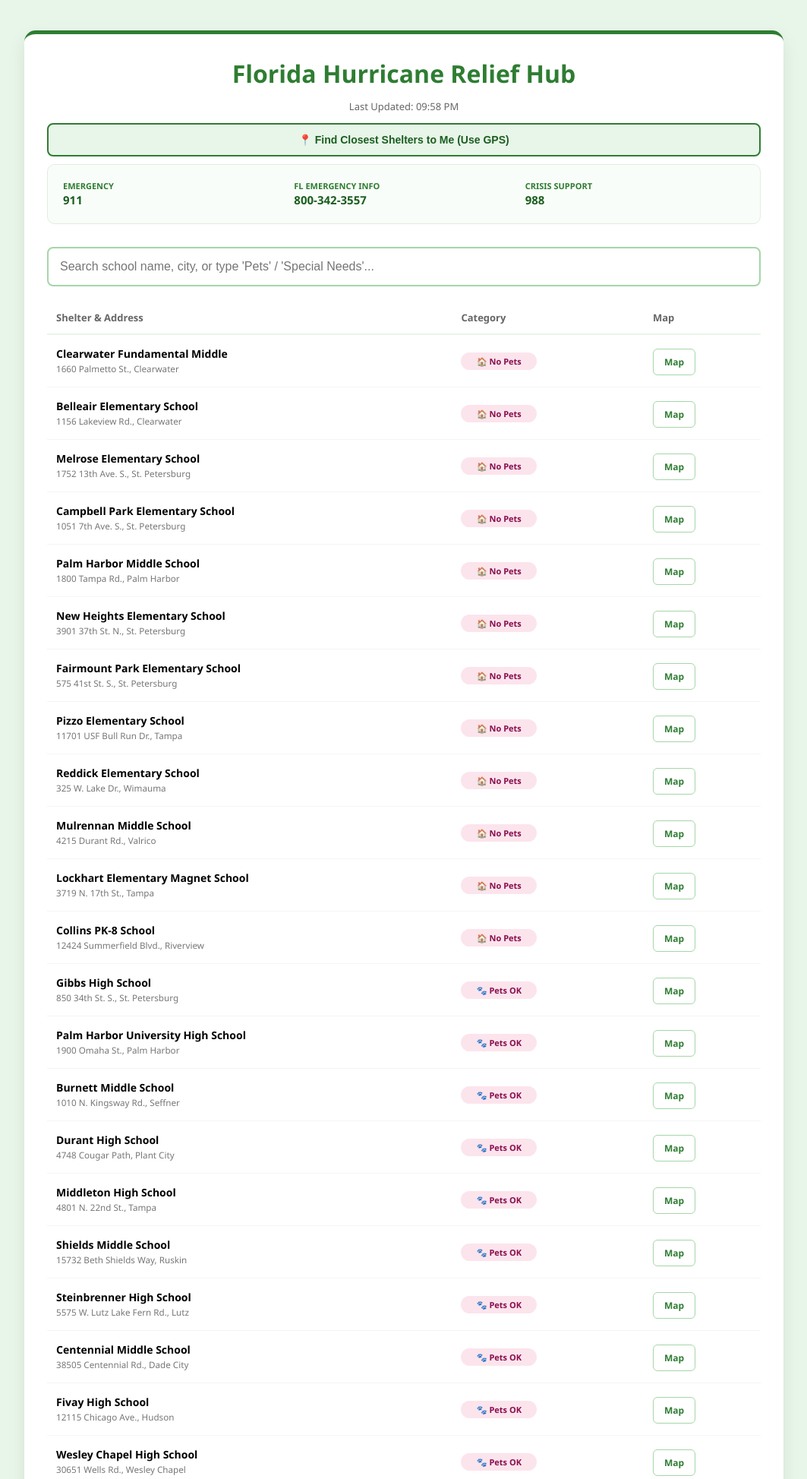
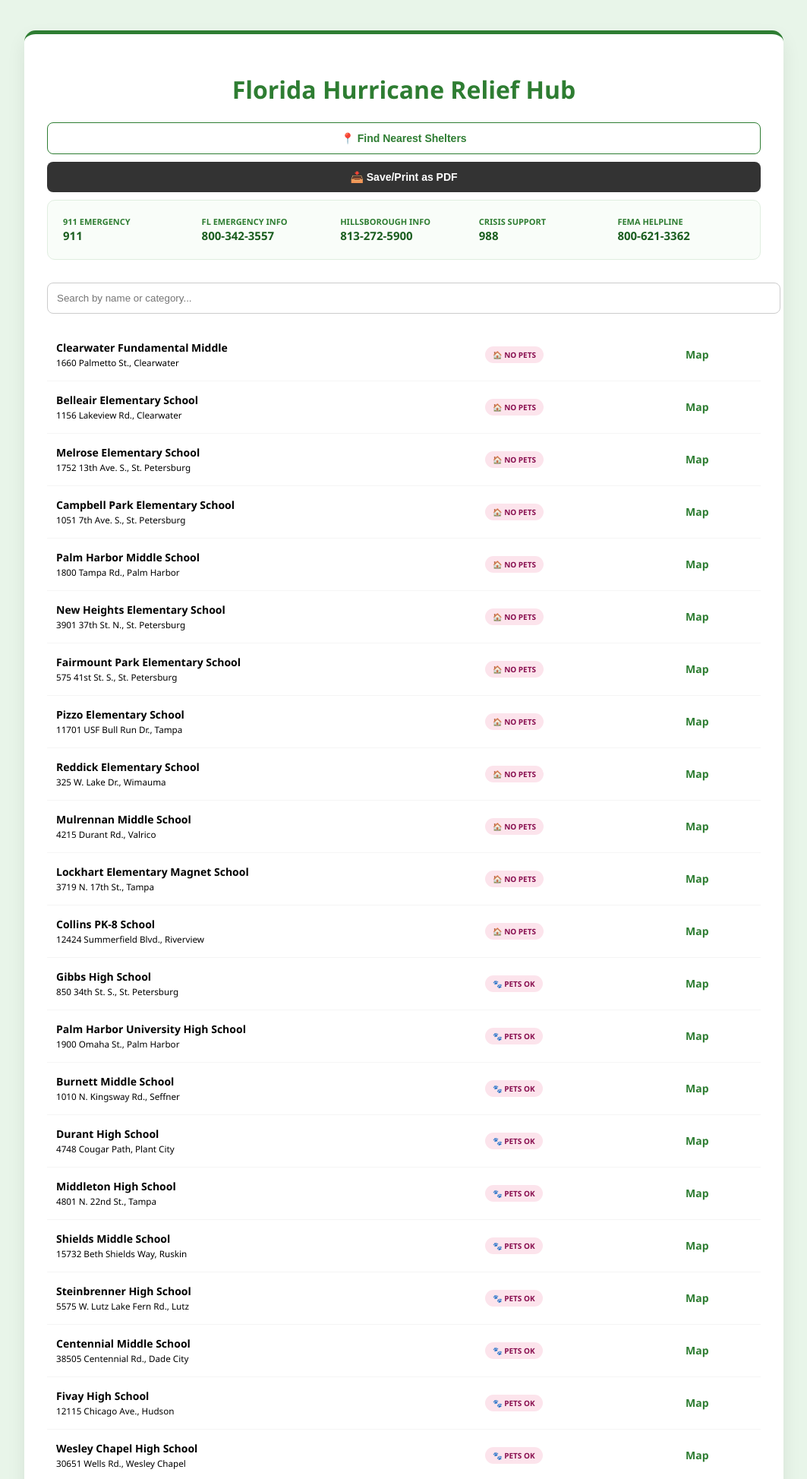
Before and after one commit to Maria08P/hurricane-shelter-app, a Flask app: page / in a window 1280 px wide. Shown: the top 1947 px of the page at 76% size, without its empty margins (108-1171 px from the left). Run offline with Flask 3, Linux system fonts and the light colour scheme.

Commit message:
Update index.html

```diff
--- a/templates/index.html
+++ b/templates/index.html
@@ -5,184 +5,105 @@
     <meta name="viewport" content="width=device-width, initial-scale=1.0">
     <title>Florida Hurricane Relief Hub</title>
     <style>
-        /* General Styles */
-        html, body { height: 100%; margin: 0; background-color: #e8f5e9; font-family: 'Segoe UI', Tahoma, Geneva, Verdana, sans-serif; scroll-behavior: smooth; }
+        html, body { height: 100%; margin: 0; background-color: #e8f5e9; font-family: 'Segoe UI', Tahoma, Geneva, Verdana, sans-serif; }
         .page-wrapper { padding: 40px 20px; display: flex; justify-content: center; }
         .container { max-width: 1000px; width: 100%; }
-
-        /* Card System */
         .card { background: white; padding: 30px; border-radius: 15px; box-shadow: 0 10px 25px rgba(0,0,0,0.08); margin-bottom: 25px; border-top: 5px solid #2e7d32; }
-        h1 { color: #2e7d32; text-align: center; margin-top: 0; margin-bottom: 10px; }
-        h2 { margin-top: 0; font-size: 20px; color: #333; }
-
-        /* Navigation & Buttons */
-        .nav-btn { border: 1px solid #2e7d32; background: none; color: #2e7d32; padding: 12px 15px; border-radius: 8px; cursor: pointer; font-size: 14px; font-weight: bold; transition: 0.3s; width: 100%; margin-bottom: 10px; }
+        h1 { color: #2e7d32; text-align: center; }
+        .nav-btn { border: 1px solid #2e7d32; background: none; color: #2e7d32; padding: 12px 15px; border-radius: 8px; cursor: pointer; font-size: 14px; font-weight: bold; width: 100%; margin-bottom: 10px; text-decoration: none; display: inline-block; text-align: center; }
         .nav-btn:hover { background: #2e7d32; color: white; }
-        .geo-btn { background: #e8f5e9; border: 2px solid #2e7d32; color: #1b5e20; }
-
-        /* Hotline Section */
+        .print-btn { background: #333; color: white; border: none; }
         .hotline-section { display: flex; flex-wrap: wrap; gap: 15px; background: #f9fdf9; padding: 20px; border-radius: 10px; margin-bottom: 30px; border: 1px solid #e0eee0; }
         .hotline-item { min-width: 140px; flex: 1; }
         .hotline-item strong { display: block; color: #2e7d32; font-size: 11px; text-transform: uppercase; }
         .hotline-number { color: #1b5e20; text-decoration: none; font-weight: bold; font-size: 15px; }
-
-        /* Search & Table */
-        .search-container { margin-bottom: 20px; display: flex; flex-direction: column; gap: 10px; }
-        #searchInput { width: 100%; padding: 15px; border: 2px solid #a5d6a7; border-radius: 8px; font-size: 16px; outline: none; box-sizing: border-box; }
+        .tip-grid { display: grid; grid-template-columns: 1fr 1fr; gap: 20px; margin-top: 15px; }
+        .tip-box { background: #fcfcfc; border: 1px solid #eee; padding: 15px; border-radius: 10px; }
         table { width: 100%; border-collapse: collapse; }
-        th { border-bottom: 2px solid #e8f5e9; padding: 12px; text-align: left; color: #666; font-size: 13px; }
         td { padding: 15px 12px; border-bottom: 1px solid #f5f5f5; font-size: 14px; }
-
-        /* Badges */
-        .badge { display: inline-block; padding: 4px 10px; border-radius: 20px; font-size: 11px; font-weight: bold; text-align: center; min-width: 80px; }
-        .badge-info { background-color: #e3f2fd; color: #0d47a1; } /* General */
-        .badge-pet { background-color: #fce4ec; color: #880e4f; } /* Pets */
-        .badge-sn { background-color: #fff3e0; color: #e65100; } /* Special Needs */
-        .badge-last { background-color: #fbe9e7; color: #bf360c; } /* Last Resort */
-
-        .map-btn { text-decoration: none; background: white; color: #2e7d32; padding: 8px 14px; border: 1px solid #a5d6a7; border-radius: 6px; font-size: 12px; font-weight: bold; }
-
-        /* Resource Grid */
-        .resource-grid { display: grid; grid-template-columns: repeat(auto-fit, minmax(280px, 1fr)); gap: 15px; margin-top: 15px; }
-        .resource-card { border: 1px solid #e0e0e0; border-radius: 12px; padding: 20px; text-decoration: none; color: inherit; background: white; display: block; transition: 0.2s; border-left: 5px solid #ccc; }
-        .resource-card:hover { border-color: #2e7d32; box-shadow: 0 5px 15px rgba(0,0,0,0.05); transform: translateY(-2px); }
-
-        /* Mental Health Alert Styles */
-        .alert-box { background: #fff3e0; border: 2px solid #ff9800; padding: 20px; border-radius: 10px; margin-bottom: 25px; animation: slideIn 0.5s ease-out; }
-        @keyframes slideIn { from { transform: translateY(-20px); opacity: 0; } to { transform: translateY(0); opacity: 1; } }
-
-        @media print {
-            .no-print, button, form, #searchInput, iframe { display: none !important; }
-            .card { box-shadow: none; border: 1px solid #eee; break-inside: avoid; }
-            body { background: white; }
-        }
+        .badge { display: inline-block; padding: 4px 10px; border-radius: 20px; font-size: 10px; font-weight: bold; text-transform: uppercase; }
+        .badge-pet { background: #fce4ec; color: #880e4f; }
+        .badge-sn { background: #fff3e0; color: #e65100; }
+        .badge-info { background: #e3f2fd; color: #0d47a1; }
+        @media print { .no-print { display: none !important; } .card { box-shadow: none; border: 1px solid #eee; break-inside: avoid; } }
     </style>
 </head>
 <body>
-
 <div class="page-wrapper">
     <div class="container">
-
         <div class="card">
             <h1>Florida Hurricane Relief Hub</h1>
-            <p style="text-align: center; color: #666; font-size: 13px;">Last Updated: {{ user_time }}</p>
+            <div class="no-print">
+                <form id="geoForm" method="POST" action="/">
+                    <input type="hidden" name="lat" id="lat"><input type="hidden" name="lon" id="lon">
+                    <button type="button" class="nav-btn" id="geoBtn" onclick="navigator.geolocation.getCurrentPosition(pos => { document.getElementById('lat').value = pos.coords.latitude; document.getElementById('lon').value = pos.coords.longitude; document.getElementById('geoBtn').innerText = '⌛ Sorting...'; document.getElementById('geoForm').submit(); }, err => { alert('GPS Access Denied.'); })">📍 Find Nearest Shelters</button>
+                </form>
+                <button class="nav-btn print-btn" onclick="window.print()">📥 Save/Print as PDF</button>
+            </div>
 
-            <form id="geoForm" method="POST" action="/" class="no-print">
-                <input type="hidden" name="lat" id="lat">
-                <input type="hidden" name="lon" id="lon">
-                <button type="button" class="nav-btn geo-btn" id="geoBtn"
-                        onclick="navigator.geolocation.getCurrentPosition(pos => {
-                            document.getElementById('lat').value = pos.coords.latitude;
-                            document.getElementById('lon').value = pos.coords.longitude;
-                            document.getElementById('geoBtn').innerText = '⌛ Sorting by Distance...';
-                            document.getElementById('geoForm').submit();
-                        }, err => { alert('Location permission denied. You can still search by name below.'); })">
-                    📍 Find Closest Shelters to Me (Use GPS)
-                </button>
-            </form>
+            <div class="hotline-section">
+                <div class="hotline-item"><strong>911 Emergency</strong><a href="tel:911" class="hotline-number">911</a></div>
+                <div class="hotline-item"><strong>FL Emergency Info</strong><a href="tel:8003423557" class="hotline-number">800-342-3557</a></div>
+                <div class="hotline-item"><strong>Hillsborough Info</strong><a href="tel:8132725900" class="hotline-number">813-272-5900</a></div>
+                <div class="hotline-item"><strong>Crisis Support</strong><a href="tel:988" class="hotline-number">988</a></div>
+                <div class="hotline-item"><strong>FEMA Helpline</strong><a href="tel:8006213362" class="hotline-number">800-621-3362</a></div>
+            </div>
 
             {% if show_alert %}
-            <div class="alert-box">
-                <strong style="color: #e65100; font-size: 18px;">🧡 We are here for you.</strong>
-                <p style="margin: 10px 0; color: #555;">Disasters can be overwhelming. If you are feeling stressed or anxious, please call or text <b>988</b> for free, 24/7 support. Expert university resources are located at the bottom of this page.</p>
-                <a href="#mental-health-section" style="color: #ff9800; font-weight: bold; text-decoration: none;">View Coping Strategies ↓</a>
+            <div style="background: #fff3e0; border: 2px solid #ff9800; padding: 15px; border-radius: 10px; margin-bottom: 20px;">
+                <strong style="color: #e65100;">🧡 Support is Available.</strong>
+                <p style="margin: 5px 0; font-size: 13px;">If you're feeling overwhelmed, call <b>988</b> anytime. See the well-being section below.</p>
             </div>
             {% endif %}
 
-            <div class="hotline-section">
-                <div class="hotline-item"><strong>Emergency</strong><a href="tel:911" class="hotline-number">911</a></div>
-                <div class="hotline-item"><strong>FL Emergency Info</strong><a href="tel:8003423557" class="hotline-number">800-342-3557</a></div>
-                <div class="hotline-item"><strong>Crisis Support</strong><a href="tel:988" class="hotline-number">988</a></div>
-            </div>
-
-            <div class="search-container no-print">
-                <form method="POST" action="/">
-                    <input type="text" name="q" id="searchInput" placeholder="Search school name, city, or type 'Pets' / 'Special Needs'..." oninput="filterTable()">
-                    <button type="submit" style="display:none;">Search</button>
-                </form>
-            </div>
+            <input type="text" id="searchInput" class="no-print" style="width:100%; padding:12px; margin-bottom:20px; border-radius:8px; border:1px solid #ccc;" placeholder="Search by name or category..." oninput="filterTable()">
 
             <table>
-                <thead>
-                    <tr>
-                        <th>Shelter & Address</th>
-                        <th>Category</th>
-                        <th class="no-print">Map</th>
-                    </tr>
-                </thead>
                 <tbody id="tableBody">
                     {% for shelter in shelters %}
                     <tr>
                         <td>
-                            <strong>{{ shelter.name }}</strong><br>
-                            <small style="color:#777">{{ shelter.address }}</small>
-                            {% if shelter.dist %}
-                                <br><span style="color:#2e7d32; font-weight:bold; font-size: 12px;">📍 {{ shelter.dist }} miles away</span>
-                            {% endif %}
+                            <strong>{{ shelter.name }}</strong><br><small>{{ shelter.address }}</small>
+                            {% if shelter.dist %}<br><b style="color:#2e7d32; font-size: 11px;">📍 {{ shelter.dist }} miles away</b>{% endif %}
                         </td>
                         <td>
-                            {% if 'Pets' in shelter.label %}
-                                <span class="badge badge-pet">{{ shelter.label }}</span>
-                            {% elif 'Special' in shelter.label %}
-                                <span class="badge badge-sn">{{ shelter.label }}</span>
-                            {% elif 'Resort' in shelter.label %}
-                                <span class="badge badge-last">{{ shelter.label }}</span>
-                            {% else %}
-                                <span class="badge badge-info">{{ shelter.label }}</span>
-                            {% endif %}
+                            {% if 'Pets' in shelter.label %}<span class="badge badge-pet">{{ shelter.label }}</span>
+                            {% elif 'Special' in shelter.label %}<span class="badge badge-sn">{{ shelter.label }}</span>
+                            {% else %}<span class="badge badge-info">{{ shelter.label }}</span>{% endif %}
                         </td>
-                        <td class="no-print">
-                            <a href="https://www.google.com/maps/search/{{ shelter.name|replace(' ', '+') }}+{{ shelter.address|replace(' ', '+') }}" target="_blank" class="map-btn">Map</a>
-                        </td>
+                        <td class="no-print"><a href="https://www.google.com/maps/search/?api=1&query={{ shelter.name|replace(' ', '+') }}+{{ shelter.address|replace(' ', '+') }}" target="_blank" style="text-decoration:none; color:#2e7d32; font-weight:bold;">Map</a></td>
                     </tr>
                     {% endfor %}
                 </tbody>
             </table>
         </div>
 
-        <div class="card" style="padding: 0; overflow: hidden; border-top-color: #007bff;">
-            <div style="padding: 20px;"><h2 style="color: #007bff; margin: 0;">🛰️ Live Hurricane Radar</h2></div>
-            <iframe src="https://embed.windy.com/embed2.html?lat=27.9506&lon=-82.4572&zoom=6&overlay=wind&product=ecmwf&metricWind=mph" width="100%" height="450" frameborder="0"></iframe>
-        </div>
-
-        <div id="mental-health-section" class="card" style="border-top-color: #7b1fa2; background-color: #f3e5f540;">
-            <h2 style="color: #7b1fa2;">🧠 Expert Recovery & Mental Health</h2>
-            <p style="font-size: 14px; color: #666;">Scientifically-backed resources to help you and your family cope with the stress of disaster recovery.</p>
-
-            <div class="resource-grid">
-                <a href="https://www.apa.org/topics/disasters-response/hurricane-stress" target="_blank" class="resource-card" style="border-left-color: #7b1fa2;">
-                    <strong>APA: Stress Management</strong>
-                    <p style="font-size: 12px; color: #555;">Official tips from the American Psychological Association on managing trauma.</p>
-                </a>
-                <a href="https://news.tulane.edu/pr/mental-health-experts-offer-coping-tips-well-being-after-storms-and-other-disasters" target="_blank" class="resource-card" style="border-left-color: #9c27b0;">
-                    <strong>Tulane University Guide</strong>
-                    <p style="font-size: 12px; color: #555;">Resilience training for families after displacement.</p>
-                </a>
-                <a href="https://www.disasterassistance.gov/" target="_blank" class="resource-card" style="border-left-color: #2e7d32;">
-                    <strong>FEMA Assistance</strong>
-                    <p style="font-size: 12px; color: #555;">Essential links for financial recovery and damage claims.</p>
-                </a>
-            </div>
-
-            <div style="margin-top: 20px; text-align: center; border-top: 1px solid #ddd; padding-top: 15px;">
-                <small style="color: #7b1fa2; font-weight: bold;">Immediate Help: Text or Call 988 (National Crisis Lifeline)</small>
+        <div class="card" style="border-top-color: #f57c00;">
+            <h2 style="color: #e65100;">🌪️ Critical Safety Tips</h2>
+            <div class="tip-grid">
+                <div class="tip-box"><h3>During (Duke/FSU)</h3><ul><li>Interior room, no windows.</li><li>Go-Bag within reach.</li><li>Fridge on coldest setting.</li></ul></div>
+                <div class="tip-box"><h3>After (Tulane/APA)</h3><ul><li>Wait for official All Clear.</li><li>Photo-document damage.</li><li>Avoid floodwaters.</li></ul></div>
             </div>
         </div>
 
+        <div class="card" style="padding: 0; overflow: hidden;"><iframe src="https://embed.windy.com/embed2.html?lat=27.95&lon=-82.45&zoom=6&overlay=wind" width="100%" height="400" frameborder="0"></iframe></div>
+
+        <div id="mental-health-section" class="card" style="border-top-color: #7b1fa2; background: #f3e5f540;">
+            <h2 style="color: #4a148c;">🧠 Expert Support</h2>
+            <p style="font-size: 13px;">Resources from <b>APA</b> and <b>Tulane</b> to manage storm stress.</p>
+            <div style="display: flex; gap: 10px; margin-top: 10px;">
+                <a href="https://www.apa.org/topics/disasters-response/hurricane-stress" target="_blank" class="nav-btn" style="border-color:#7b1fa2; color:#7b1fa2;">APA Guide</a>
+                <a href="https://news.tulane.edu/pr/mental-health-experts-offer-coping-tips-well-being-after-storms-and-other-disasters" target="_blank" class="nav-btn" style="border-color:#7b1fa2; color:#7b1fa2;">Tulane Tips</a>
+            </div>
+        </div>
     </div>
 </div>
-
 <script>
-    // Client-side search logic
     function filterTable() {
         const query = document.getElementById('searchInput').value.toLowerCase();
         const rows = document.querySelectorAll('#tableBody tr');
-        rows.forEach(row => {
-            const text = row.innerText.toLowerCase();
-            row.style.display = text.includes(query) ? '' : 'none';
-        });
+        rows.forEach(row => { row.style.display = row.innerText.toLowerCase().includes(query) ? '' : 'none'; });
     }
 </script>
-
 </body>
 </html>
```
